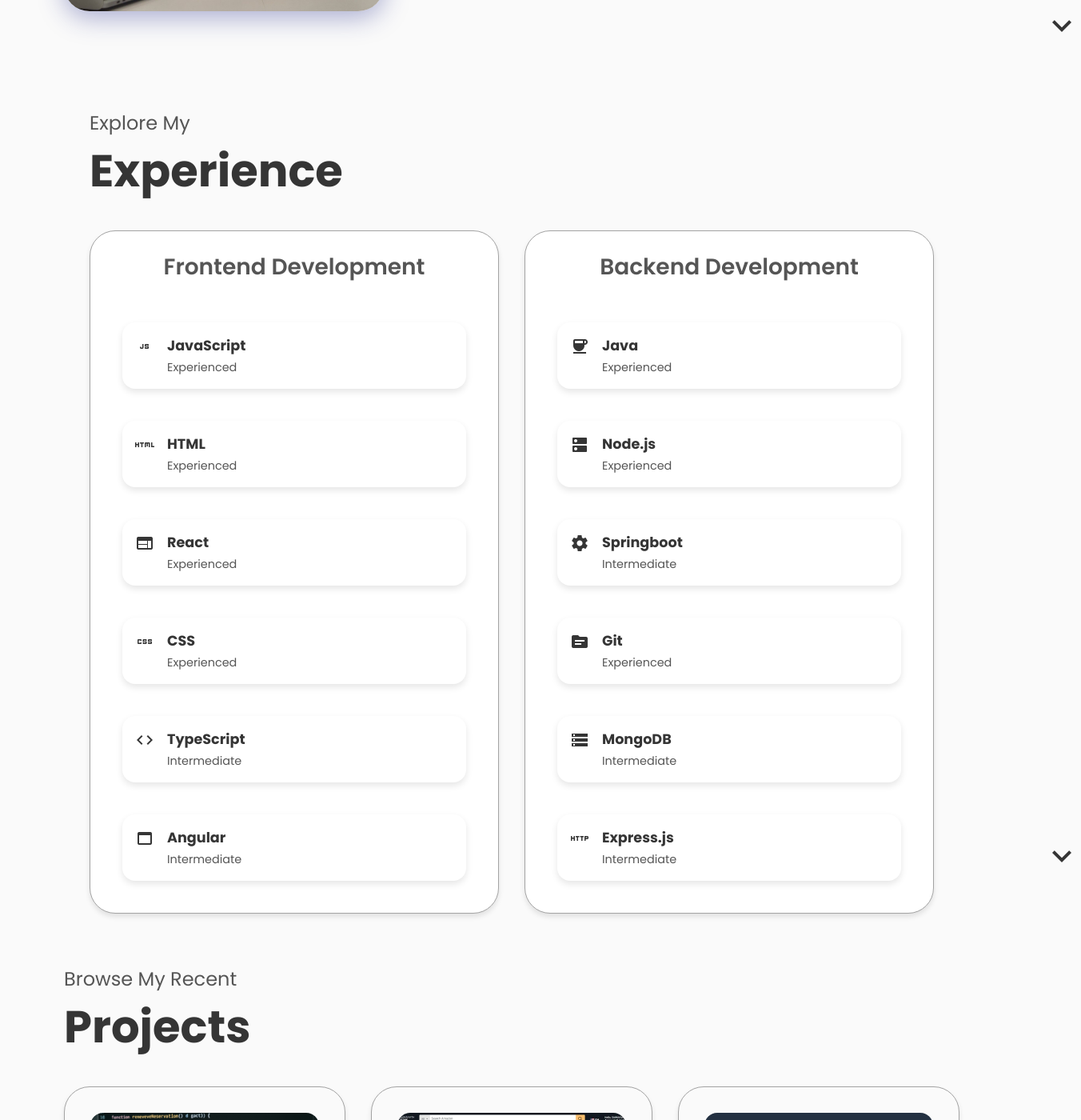
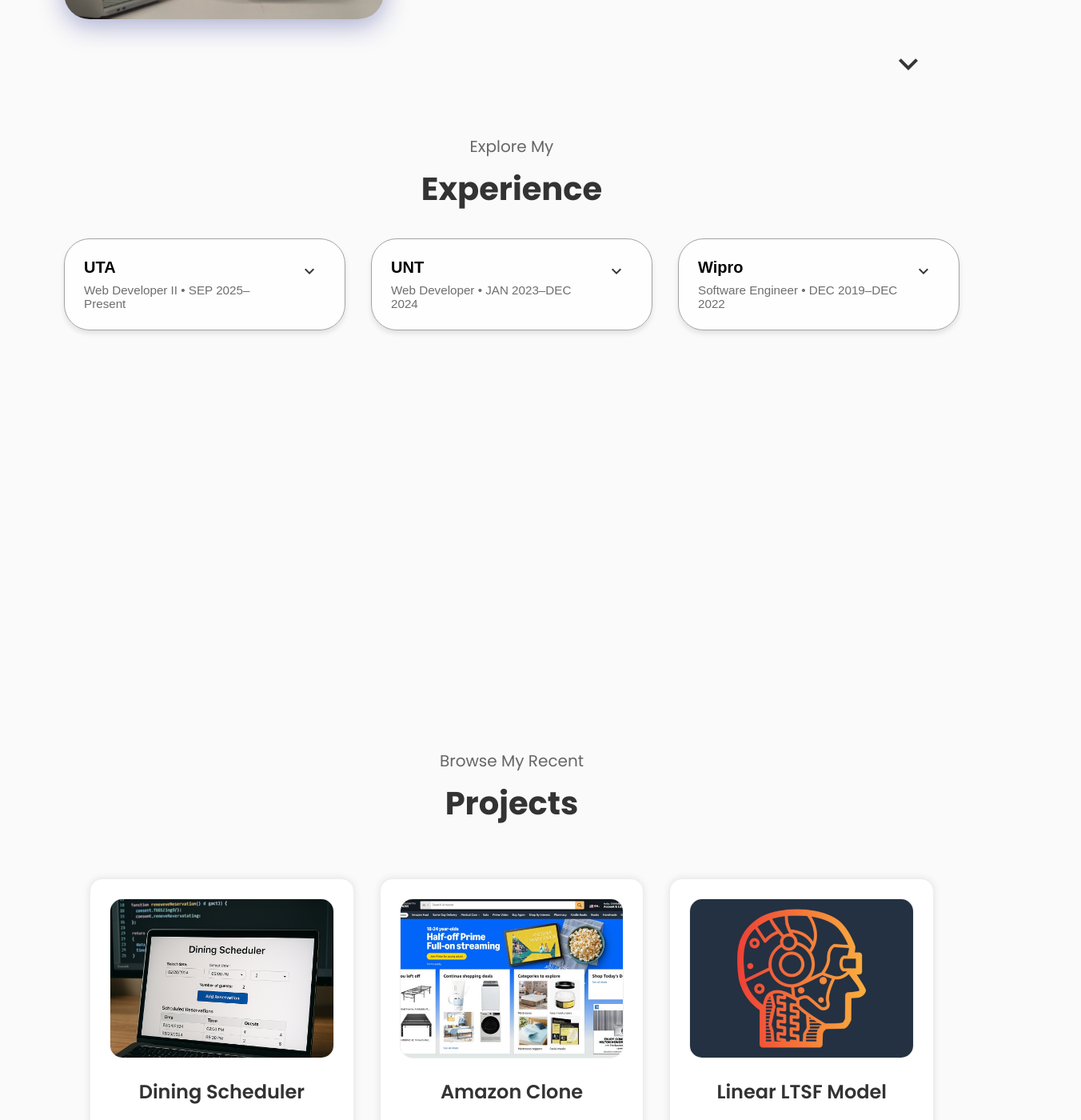
Before and after one commit to saimanvith22/portfolio_react, a React (Create React App) app: page / in a window 1280 px wide. Shown: the part 1400-2800 px from the top of the page at 80% size, 1352 px wide, since content can reach past the window. Built offline with nearby package versions, Linux system fonts and the light colour scheme.

Commit message:
Fix: Update company

```diff
--- a/src/components/Experience/Experience.css
+++ b/src/components/Experience/Experience.css
@@ -1,146 +1,57 @@
-#experience {
-    position: relative;
-    padding: 0 2rem;
+/* Experience.css (keep your existing CSS, add these at the bottom) */
+
+/* Make the header compact (override your 2rem margin-bottom) */
+.exp-title {
+  margin-bottom: 0.25rem !important;
 }
 
-.experience-sub-title {
-    color: var(--text-color);
-    font-weight: 600;
-    font-size: 1.75rem;
-    margin-bottom: 2rem;
+/* Card header button */
+.exp-header {
+  width: 100%;
+  background: transparent;
+  border: none;
+  padding: 0; /* details-container already has padding */
+  cursor: pointer;
+
+  display: flex;
+  align-items: flex-start;
+  justify-content: space-between;
+  gap: 12px;
+
+  text-align: left;
 }
 
-.experience-details-container {
-    display: flex;
-    flex-direction: column;
-    justify-content: center;
+.exp-header-left {
+  display: flex;
+  flex-direction: column;
+  gap: 0.25rem;
 }
 
-.about-containers {
-    display: flex;
-    gap: 2rem;
-    margin-bottom: 2rem;
-    flex-wrap: wrap;
+.exp-meta {
+  margin: 0;
+  color: var(--text-color);
+  opacity: 0.85;
+  font-size: 0.95rem;
 }
 
-.details-container {
-    flex: 1;
-    min-width: 300px;
-    background: var(--white);
-    border-radius: 2rem;
-    border: var(--accent-color) 0.1rem solid;
-    padding: 1.5rem;
+/* Chevron */
+.exp-chevron {
+  color: var(--primary-color);
+  margin-top: 0.25rem;
 }
 
-.article-container {
-    position: relative;
-    display: grid;
-    grid-template-columns: repeat(auto-fit, minmax(150px, 1fr));
-    gap: 1.5rem;
-    padding: 1rem;
-    min-height: 400px;
+/* Details section (no max-height animation => no blank space issues) */
+.exp-body {
+  margin-top: 1rem;
 }
 
-article {
-    display: flex;
-    align-items: center;
-    justify-content: flex-start;
-    gap: 0.5rem;
-    padding: 1rem;
-    border-radius: 1rem;
-    background-color: var(--white);
-    box-shadow: 0 4px 8px rgba(0, 0, 0, 0.1);
-    transition: all 0.3s ease;
-    position: relative;
-    width: 100%;
-    height: fit-content;
+.exp-points {
+  margin: 0;
+  padding-left: 1.2rem;
+  color: var(--text-color);
 }
 
-@keyframes shuffle {
-    0% {
-        transform: scale(1);
-    }
-    50% {
-        transform: scale(1.05);
-    }
-    100% {
-        transform: scale(1);
-    }
+.exp-points li {
+  margin: 0.6rem 0;
+  line-height: 1.5;
 }
-
-article.shuffling {
-    animation: shuffle 0.5s ease;
-}
-
-article:hover {
-    transform: translateY(-5px);
-    box-shadow: 0 8px 16px rgba(0, 0, 0, 0.15);
-}
-
-article .icon {
-    font-size: 1.5rem;
-    color: var(--primary-color);
-}
-
-article div {
-    display: flex;
-    flex-direction: column;
-    gap: 0.25rem;
-}
-
-article h3 {
-    font-size: 1.1rem;
-    color: var(--primary-color);
-    margin: 0;
-}
-
-article p {
-    color: var(--text-color);
-    font-size: 0.9rem;
-    margin: 0;
-}
-
-.arrow {
-    position: absolute;
-    right: -5rem;
-    bottom: 2.5rem;
-}
-
-@media screen and (max-width: 1200px) {
-    .about-containers {
-        flex-direction: column;
-    }
-
-    .details-container {
-        min-width: 100%;
-    }
-
-    .article-container {
-        grid-template-columns: repeat(auto-fit, minmax(140px, 1fr));
-        min-height: 300px;
-    }
-}
-
-@media screen and (max-width: 768px) {
-    #experience {
-        padding: 0 1rem;
-    }
-
-    .article-container {
-        grid-template-columns: repeat(auto-fit, minmax(120px, 1fr));
-        gap: 1rem;
-        min-height: 250px;
-    }
-
-    article {
-        padding: 0.75rem;
-    }
-
-    article h3 {
-        font-size: 1rem;
-    }
-
-    article p {
-        font-size: 0.8rem;
-    }
-}
--- a/src/components/Experience/Experience.tsx
+++ b/src/components/Experience/Experience.tsx
@@ -1,98 +1,99 @@
-import React, { useState, useEffect } from 'react';
+// Experience.tsx
+import React, { useState } from 'react';
 import './Experience.css';
 
-interface SkillProps {
-    name: string;
-    level: string;
-    icon: string;
-    isShuffling: boolean;
+type ExperienceItem = {
+  id: string;
+  title: string;
+  role: string;
+  duration: string;
+  points: string[];
+};
+
+const experiences: ExperienceItem[] = [
+  {
+    id: 'uta',
+    title: 'UTA',
+    role: 'Web Developer II',
+    duration: 'SEP 2025–Present',
+    points: [
+      'Developed custom REST APIs using C# and ASP.NET MVC to expose Sitecore CMS data, replacing legacy external API integrations.',
+      'Built reusable Sitecore components using Glass Mapper, controller renderings, and Razor Views to support scalable content-driven UI.',
+      'Built and integrated a custom Sitecore JSON API using C#, Glass Mapper, and LinkManager to expose structured academic program data, supporting both internal Sitecore pages and external program links, and refactored frontend to consume the new private API.',
+      'Improved Sitecore CMS navigation performance by replacing expensive Axes.GetDescendants() tree traversal with optimized ContentSearch (Solr) queries, implementing a reusable SearchManager utility and reducing breadcrumb rendering latency.'
+    ]
+  },
+  {
+    id: 'unt',
+    title: 'UNT',
+    role: 'Web Developer',
+    duration: 'JAN 2023–DEC 2024',
+    points: [
+      'Designed and implemented responsive single-page applications using React.js, improving overall user experience and increasing user engagement by 30%.',
+      'Developed modular frontend components using React Hooks (useState, useEffect), enabling efficient state management and improved application maintainability.'
+    ]
+  },
+  {
+    id: 'wipro',
+    title: 'Wipro',
+    role: 'Software Engineer',
+    duration: 'DEC 2019–DEC 2022',
+    points: [
+      'Developed scalable backend services using ASP.NET Core and RESTful APIs to support enterprise web applications building reusable frontend components using React.js, TypeScript, and Bootstrap, improving UI consistency and accelerating feature delivery.',
+      'Designed and deployed microservices architecture using .NET Core, enabling modular development and improved scalability.',
+      'Deployed applications on AWS EC2 and configured reverse proxy and load balancing to improve system reliability and availability.',
+      'Implemented CI/CD pipelines using Jenkins to automate build, test, and deployment processes, reducing release cycle time.'
+    ]
   }
-
-const Skill: React.FC<SkillProps> = ({ name, level, icon, isShuffling }) => (
-    <article className={isShuffling ? 'shuffling' : ''}>
-        <span className="material-icons icon">{icon}</span>
-        <div>
-            <h3>{name}</h3>
-            <p>{level}</p>
-        </div>
-    </article>
-);
+];
 
 const Experience: React.FC = () => {
-    const [frontendSkills, setFrontendSkills] = useState([
-        { name: 'HTML', level: 'Experienced', icon: 'html' },
-        { name: 'CSS', level: 'Experienced', icon: 'css' },
-        { name: 'JavaScript', level: 'Experienced', icon: 'javascript' },
-        { name: 'TypeScript', level: 'Intermediate', icon: 'code' },
-        { name: 'React', level: 'Experienced', icon: 'web' },
-        { name: 'Angular', level: 'Intermediate', icon: 'web_asset' }
-    ]);
+  // ✅ One toggle controls ALL cards
+  const [showAllDetails, setShowAllDetails] = useState(false);
 
-    const [backendSkills, setBackendSkills] = useState([
-        { name: 'Node.js', level: 'Experienced', icon: 'dns' },
-        { name: 'Java', level: 'Experienced', icon: 'coffee' },
-        { name: 'Express.js', level: 'Intermediate', icon: 'http' },
-        { name: 'MongoDB', level: 'Intermediate', icon: 'storage' },
-        { name: 'Git', level: 'Experienced', icon: 'source' },
-        { name: 'Springboot', level: 'Intermediate', icon: 'settings' }
-    ]);
-
-    const [isShuffling, setIsShuffling] = useState(false);
-
-    const shuffleArray = <T extends any>(array: T[]): T[] => {
-        const newArray = [...array];
-        for (let i = newArray.length - 1; i > 0; i--) {
-            const j = Math.floor(Math.random() * (i + 1));
-            [newArray[i], newArray[j]] = [newArray[j], newArray[i]];
-        }
-        return newArray;
-    };
-
-    useEffect(() => {
-        const shuffleInterval = setInterval(() => {
-            setIsShuffling(true);
-            setTimeout(() => {
-                setFrontendSkills(prev => shuffleArray([...prev]));
-                setBackendSkills(prev => shuffleArray([...prev]));
-                setIsShuffling(false);
-            }, 500);
-        }, 3000);
-
-        return () => clearInterval(shuffleInterval);
-    }, []);
+  const toggleAll = () => setShowAllDetails(prev => !prev);
 
   return (
     <section id="experience">
       <p className="section__text__p1">Explore My</p>
       <h1 className="title">Experience</h1>
+
       <div className="experience-details-container">
         <div className="about-containers">
-                    <div className="details-container">
-                        <h2 className="experience-sub-title">Frontend Development</h2>
-                        <div className="article-container">
-                            {frontendSkills.map((skill, index) => (
-                                <Skill
-                                    key={skill.name}
-                                    {...skill}
-                                    isShuffling={isShuffling}
-                                />
+          {experiences.map(exp => (
+            <div
+              key={exp.id}
+              className={`details-container exp-card ${showAllDetails ? 'open' : ''}`}
+            >
+              {/* Clicking any card toggles ALL */}
+              <button type="button" className="exp-header" onClick={toggleAll}>
+                <div className="exp-header-left">
+                  <h2 className="experience-sub-title exp-title">{exp.title}</h2>
+                  <p className="exp-meta">
+                    {exp.role} • {exp.duration}
+                  </p>
+                </div>
+
+                <span className="material-icons exp-chevron">
+                  {showAllDetails ? 'expand_less' : 'expand_more'}
+                </span>
+              </button>
+
+              {/* ✅ Either show points or hide them completely (no blank space) */}
+              {showAllDetails && (
+                <div className="exp-body">
+                  <ul className="exp-points">
+                    {exp.points.map((p, i) => (
+                      <li key={`${exp.id}-${i}`}>{p}</li>
+                    ))}
+                  </ul>
+                </div>
+              )}
+            </div>
           ))}
         </div>
       </div>
-                    <div className="details-container">
-                        <h2 className="experience-sub-title">Backend Development</h2>
-                        <div className="article-container">
-                            {backendSkills.map((skill, index) => (
-                                <Skill
-                                    key={skill.name}
-                                    {...skill}
-                                    isShuffling={isShuffling}
-                                />
-                            ))}
-                        </div>
-                    </div>
-                </div>
-            </div>
+
       <div className="arrow-container">
         <span
           className="material-icons arrow"
--- a/src/components/Navbar/Navbar.tsx
+++ b/src/components/Navbar/Navbar.tsx
@@ -19,7 +19,7 @@
     });
 
     const aboutPoints = [
-        "Full Stack Developer with 4+ years of experience in building web applications",
+        "Full Stack Developer with 5+ years of experience in building web applications",
         "Masters in Computer Science from University of North Texas",
         "Proficient in React, Node.js, TypeScript, and cloud technologies",
         "Strong problem-solving skills and experience in agile development"
--- a/src/components/Projects/Projects.css
+++ b/src/components/Projects/Projects.css
@@ -1,10 +1,16 @@
 #projects {
     position: relative;
+    padding: 2rem;
+    min-height: 100vh;
+    display: flex;
+    flex-direction: column;
+    align-items: center;
 }
 
 .color-container {
-    border-color: var(--accent-color);
-    background: var(--background-color);
+    border-color: rgb(163, 163, 163);
+    background: white;
+    box-shadow: 0 0 10px rgba(0, 0, 0, 0.1);
 }
 
 .project-img-container {
@@ -13,7 +19,8 @@
     margin: 0 auto;
     border-radius: 1rem;
     overflow: hidden;
-    transition: transform var(--transition-speed) ease;
+    transition: transform 0.3s ease;
+    border: 1px solid #eee;
 }
 
 .project-img-container img {
@@ -49,20 +56,38 @@
 }
 
 .project-title {
-    margin: 1rem;
-    color: var(--primary-color);
+    margin: 1.5rem 1rem;
+    color: #333;
+    font-size: 1.5rem;
+    font-weight: 600;
+    text-align: center;
 }
 
 .project-description {
-    color: var(--text-color);
+    color: #666;
     margin: 1rem;
     text-align: center;
+    line-height: 1.5;
+    min-height: 4.5em;
 }
 
 .project-btn {
     color: var(--primary-color);
-    border-color: var(--accent-color);
+    border-color: var(--primary-color);
     text-decoration: none;
+    transition: all 0.3s ease;
+    display: inline-flex;
+    align-items: center;
+    gap: 0.5rem;
+    padding: 0.8rem 1.5rem;
+    border-radius: 2rem;
+    font-weight: 600;
+}
+
+.project-btn:hover {
+    background-color: var(--primary-color);
+    color: white;
+    transform: translateY(-2px);
 }
 
 /* Project Card Container */
@@ -71,21 +96,27 @@
     flex-wrap: wrap;
     gap: 2rem;
     justify-content: center;
+    margin-top: 2rem;
+    width: 100%;
+    max-width: 1200px;
 }
 
 .details-container.color-container {
-    background: var(--background-color);
-    border-radius: 2rem;
-    border: var(--accent-color) 0.1rem solid;
-    padding: 2rem;
+    background: white;
+    border-radius: 1rem;
+    border: 1px solid #eee;
+    padding: 1.5rem;
     flex: 1;
     min-width: 300px;
-    max-width: 400px;
-    transition: transform var(--transition-speed) ease;
+    max-width: 380px;
+    transition: all 0.3s ease;
+    display: flex;
+    flex-direction: column;
 }
 
 .details-container.color-container:hover {
     transform: translateY(-10px);
+    box-shadow: 0 10px 20px rgba(0, 0, 0, 0.1);
 }
 
 .article-container {
@@ -101,12 +132,14 @@
     display: flex;
     justify-content: center;
     gap: 1rem;
+    margin-top: auto;
+    padding-top: 1rem;
 }
 
 .arrow-container {
     position: absolute;
-    right: -5rem;
-    bottom: 2.5rem;
+    right: 2rem;
+    bottom: 2rem;
 }
 
 .arrow {
@@ -119,3 +152,17 @@
 .arrow:hover {
     transform: translateY(5px);
 }
+
+.section__text__p1 {
+    text-align: center;
+    font-size: 1.25rem;
+    color: #666;
+    margin-bottom: 0.5rem;
+}
+
+.title {
+    text-align: center;
+    font-size: 2.5rem;
+    color: #333;
+    margin-bottom: 2rem;
+}
--- a/src/components/Projects/Projects.tsx
+++ b/src/components/Projects/Projects.tsx
@@ -11,7 +11,7 @@
 const ProjectCard: React.FC<Project> = ({ title, description, image, githubLink }) => (
     <div className="details-container color-container">
         <div className="project-img-container">
-            <img src={image} alt={title} />
+            <img src={`${process.env.PUBLIC_URL}${image}`} alt={title} />
         </div>
         <h2 className="experience-sub-title project-title">{title}</h2>
         <p className="project-description">{description}</p>
```
Also changed, not shown: src/components/About/About.tsx (+12 -4 lines), src/components/Profile/Profile.css (+39 -8 lines), src/components/Profile/Profile.tsx (+42 -8 lines), 13 other files (tests, documents, lock files or other folders). Lines whose indentation alone changed are shown as unchanged.
